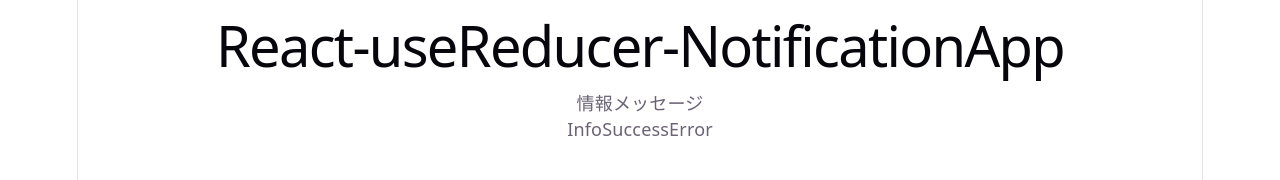
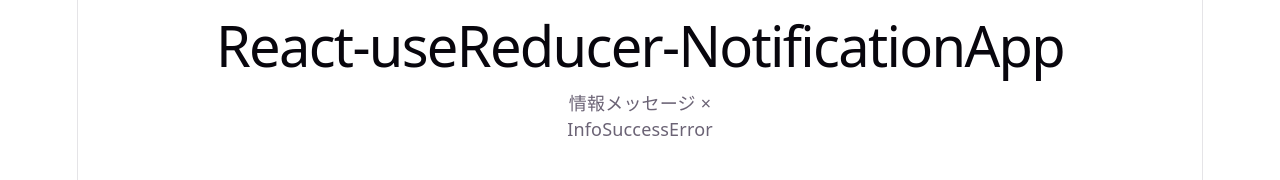
Before and after one commit to TakaDev1/React-useReducer-NotificationApp, a React (Vite) app: page / in a window 1280 px wide. Both pictures are taken after a click on the button "Info". Shown: the top 180 px of the page. Built offline with nearby package versions, Linux system fonts and the light colour scheme.

Commit message:
feat: add removebutton

```diff
--- a/src/feature/components/NotificationList.tsx
+++ b/src/feature/components/NotificationList.tsx
@@ -19,7 +19,10 @@
       {state.length > 0 ? (
         <ul>
           {state.map((notification) => (
-            <li key={notification.id}>{notification.message}</li>
+            <li key={notification.id}>
+              {notification.message}{" "}
+              <button onClick={() => handleRemove(notification.id)}>×</button>{" "}
+            </li>
           ))}
         </ul>
       ) : (
```
